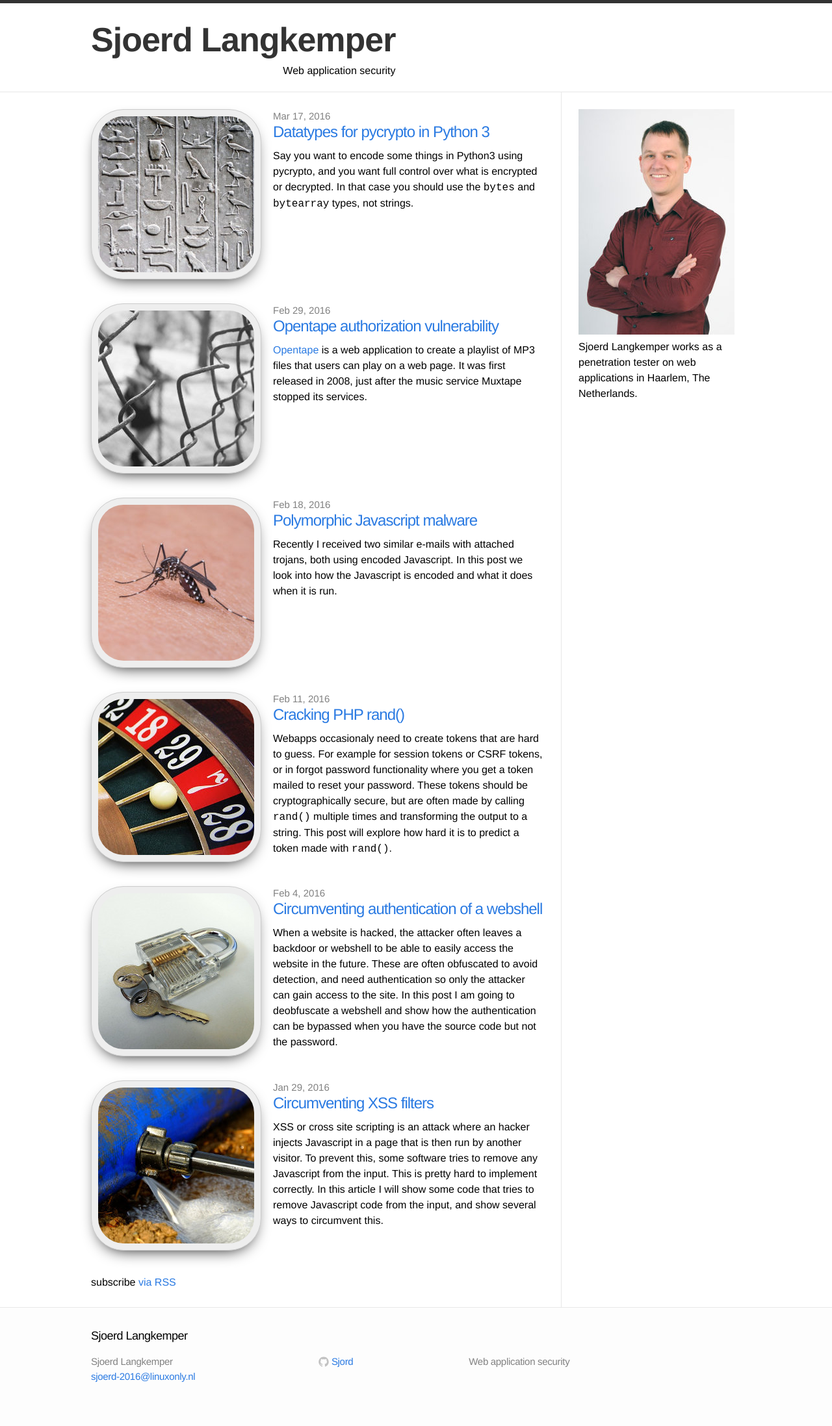
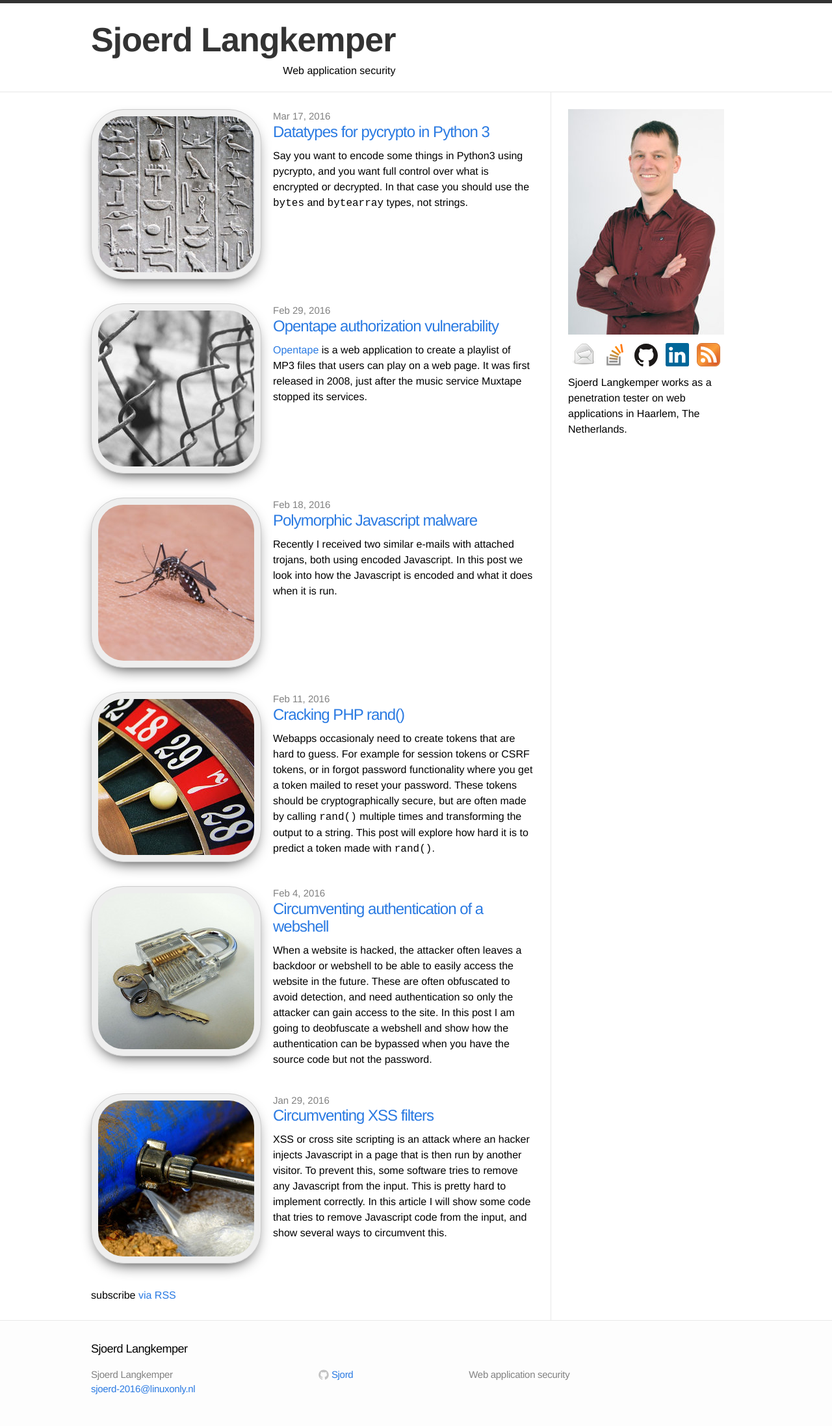
Before and after one commit to Sjord/Sjord.github.io, a Jekyll site: the page built from index.html, in a window 1280 px wide. Shown: the whole page at 65% size. Built offline with Jekyll 4.4.1, drawn with Linux system fonts in a browser that asks for light colours.

Commit message:
Add icons to sidebar

```diff
--- a/_includes/sidebar.html
+++ b/_includes/sidebar.html
@@ -1,4 +1,5 @@
 <img src="/images/sjoerd-langkemper-240.jpg" width="240px" alt="Sjoerd Langkemper">
+<div class="icons"><a href="mailto:{{ site.email }}"><img src="/images/email.svg"></a><a href="https://stackoverflow.com/users/182971/sjoerd"><img src="/images/stackoverflow.svg"></a><a href="https://github.com/Sjord"><img src="/images/github.svg"></a><a href="https://nl.linkedin.com/in/sjoerd-langkemper-86075246"><img src="/images/linkedin.svg"></a><a href="{{ "/feed.xml" | prepend: site.baseurl }}"><img src="/images/rss.svg"></a></div>
 <p>
   Sjoerd Langkemper works as a penetration tester on web applications in Haarlem, The Netherlands.
 </p>
--- a/css/main.css
+++ b/css/main.css
@@ -41,12 +41,17 @@ a:visited { color: #205caa; }
   padding: 26px;
 }
 .left-col {
-  max-width: 724px;
+  max-width: 708px;
   border-right: solid #e8e8e8 1px;
   padding-left: 0;
 }
 .sidebar {
-  max-width: 276px;
+  max-width: 292px;
+}
+
+.sidebar .icons img {
+  width: 36px;
+  margin: 6px;
 }
 
 
```
Also changed, not shown: images/email.svg (added), images/github.svg (added), images/linkedin.svg (added), images/rss.svg (added), images/stackoverflow.svg (added).
